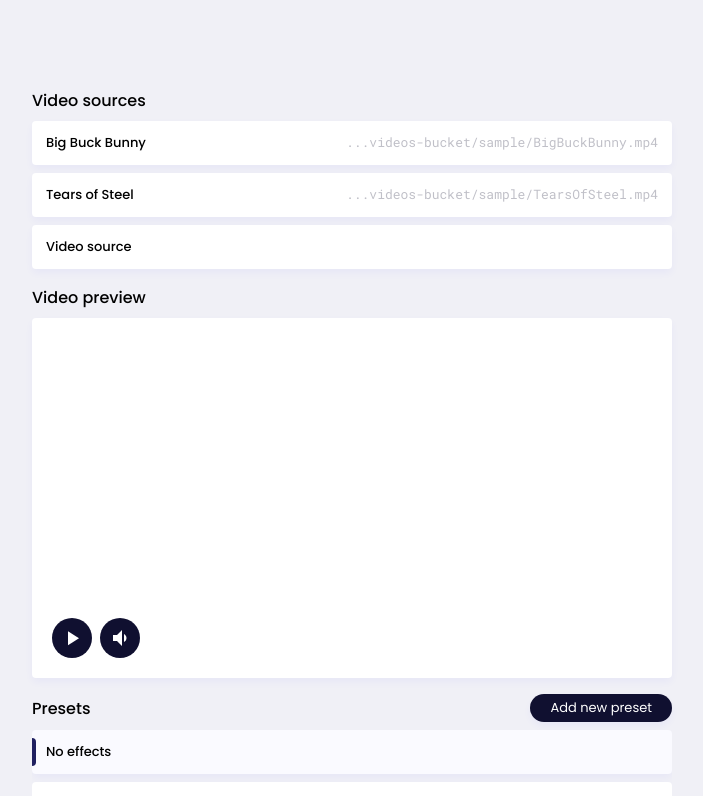
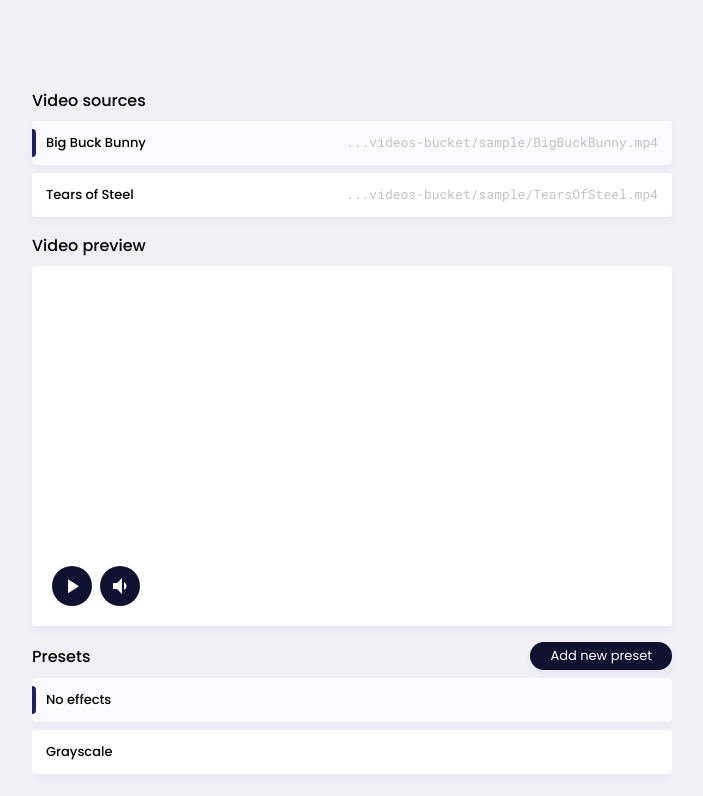
Before and after one commit to jakubmaniak/video-effects, a React (Create React App) app: page / in a window 1280 px wide. Shown: the top 796 px of the page, without its empty margins (288-991 px from the left). Built offline with nearby package versions, Linux system fonts and the light colour scheme.

Commit message:
Add video sources selection

```diff
--- a/src/components/VideoSource.js
+++ b/src/components/VideoSource.js
@@ -1,9 +1,16 @@
 import '../styles/VideoSource.css';
-import { useState } from 'react';
+import { useEffect, useState } from 'react';
 
 function VideoSource(props) {
+    let [selected, setSelected] = useState(false);
     const [name, setName] = useState(props.name ?? 'Video source');
     const [source, setSource] = useState(props.source ?? '');
+
+    useEffect(() => {
+        if (!props.selected == selected) {
+            setSelected(!!props.selected);
+        }
+    }, [props.selected]);
 
     function sliceSource(address, maxLength) {
         if (address.length > maxLength) {
@@ -13,11 +20,17 @@ function VideoSource(props) {
         return address;
     }
 
+    function getItemClassName() {
+        return 'video-source' + (
+            selected ? ' video-source--selected' : ''
+        );
+    }
+
     return (
-        <div className="video-source">
+        <button className={getItemClassName()} onClick={props.onClick}>
             <span className="video-source__name">{name}</span>
             <span className="video-source__address">{sliceSource(source, 40)}</span>
-        </div>
+        </button>
     );
 }
 
--- a/src/components/VideoSourceList.js
+++ b/src/components/VideoSourceList.js
@@ -1,19 +1,35 @@
+import { useEffect, useState } from 'react';
 import '../styles/VideoSourceList.css';
 import VideoSource from './VideoSource';
 
 function VideoSourceList() {
+    let [videoSources, setVideoSources] = useState(new Set());
+    let [selectedVideoSource, setSelectedVideoSource] = useState();
+
+    useEffect(() => {
+        videoSources.add({
+            name: 'Big Buck Bunny',
+            source: 'https://commondatastorage.googleapis.com/gtv-videos-bucket/sample/BigBuckBunny.mp4'
+        });
+        videoSources.add({
+            name: 'Tears of Steel',
+            source: 'http://commondatastorage.googleapis.com/gtv-videos-bucket/sample/TearsOfSteel.mp4'
+        });
+        setVideoSources(new Set(videoSources));
+
+        setSelectedVideoSource(videoSources.values().next().value);
+    }, []);
+
     return (
-        <div className="video-source__list">
-            <VideoSource
-                name="Big Buck Bunny"
-                source="https://commondatastorage.googleapis.com/gtv-videos-bucket/sample/BigBuckBunny.mp4"
-            />
-            <VideoSource
-                name="Tears of Steel"
-                source="http://commondatastorage.googleapis.com/gtv-videos-bucket/sample/TearsOfSteel.mp4"
-            />
-            <VideoSource/>
-        </div>
+        <div className="video-source__list">{
+            [...videoSources.values()].map((videoSource) =>
+                <VideoSource
+                    key={videoSource.name}
+                    selected={selectedVideoSource === videoSource}
+                    onClick={() => setSelectedVideoSource(videoSource)}
+                    {...videoSource}/>
+            )
+        }</div>
     );
 }
 
--- a/src/styles/VideoSource.css
+++ b/src/styles/VideoSource.css
@@ -1,10 +1,33 @@
 .video-source {
     display: flex;
+    position: relative;
     padding: 12px 14px;
     background-color: #FFFFFF;
     border-radius: 4px;
     box-shadow: 0 4px 8px rgba(0,0,255,0.04);
     font-size: 13px;
+    text-align: left;
+    cursor: pointer;
+    transition: background-color 0.2s, color 0.2s;
+}
+
+.video-source:hover .video-source__name {
+    color: #202080;
+}
+
+.video-source--selected {
+    background-color: #FAFAFF;
+}
+
+.video-source--selected::before {
+    content: '';
+    position: absolute;
+    left: 0;
+    top: 8px;
+    bottom: 8px;
+    width: 4px;
+    background-color: #202060;
+    border-radius: 0 4px 4px 0;
 }
 
 .video-source__name {
```
